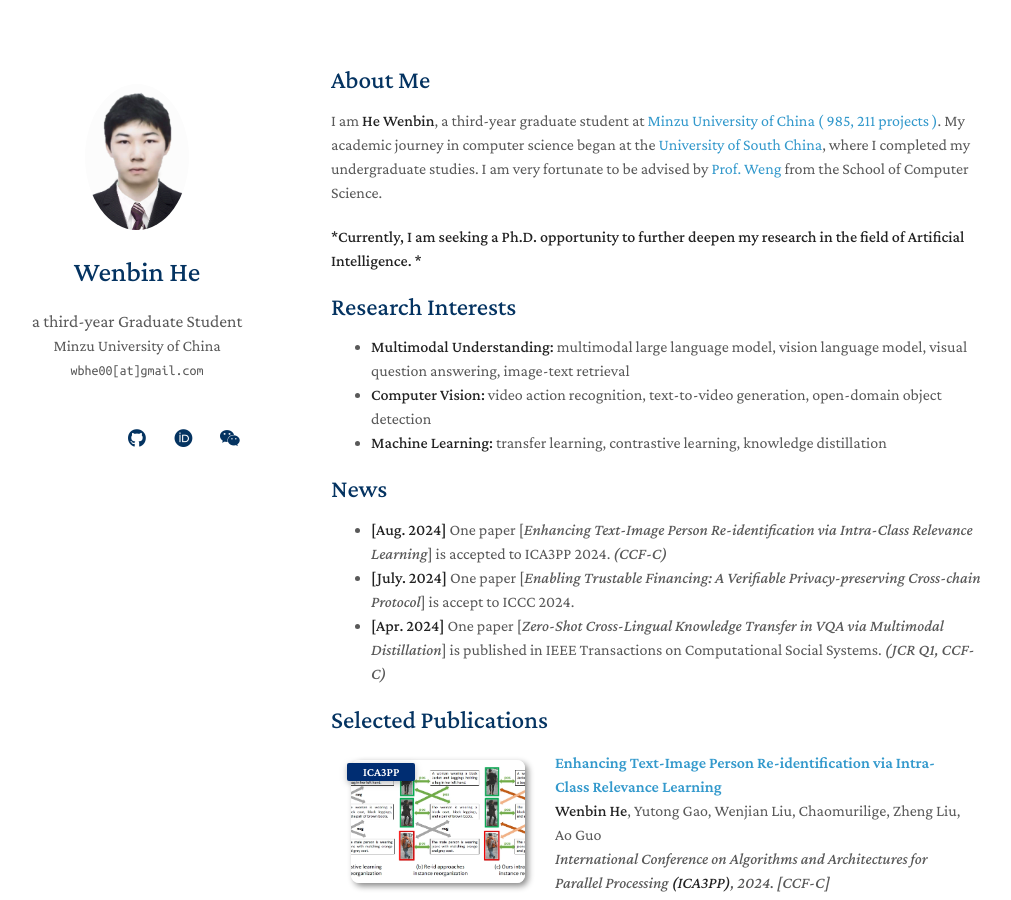
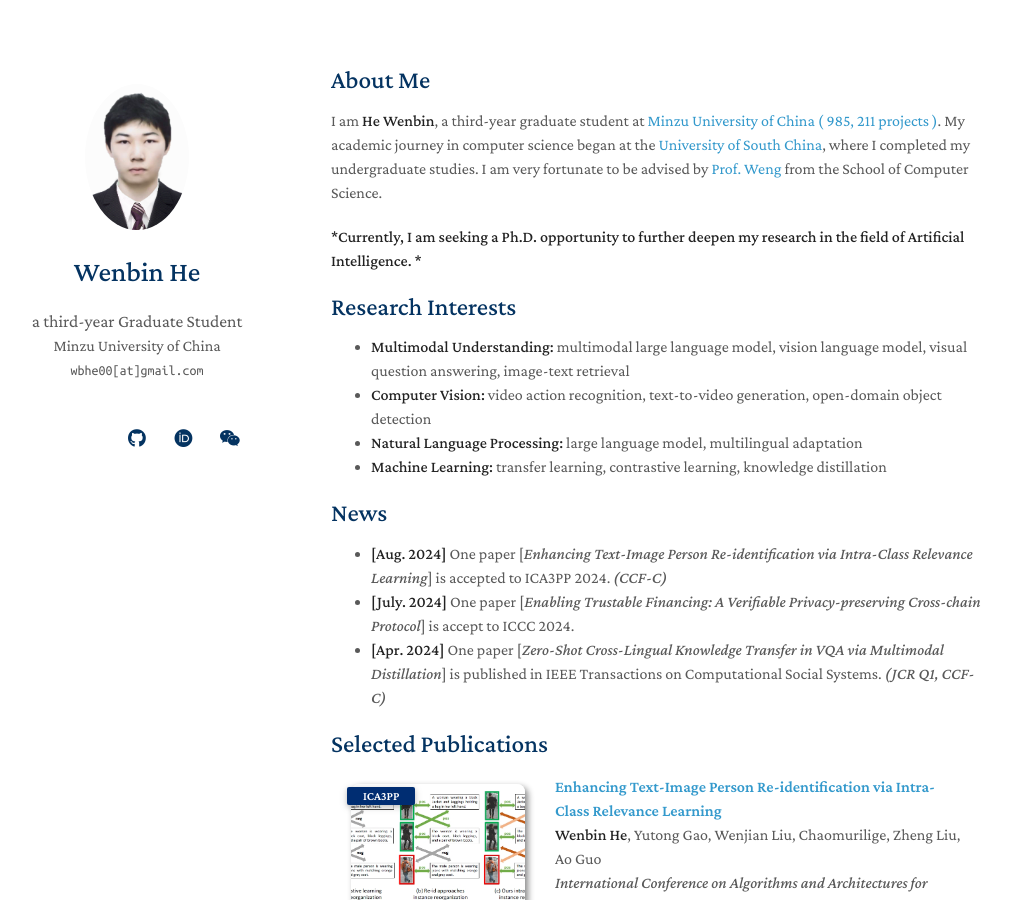
Before and after one commit to BbiHH/BbiHH.github.io, a Jekyll site: the page built from index.md, in a window 1280 px wide and 900 px high. Shown: the whole window, without its empty margins (139-1150 px from the left). Built offline with Jekyll 4.4.1, drawn with Linux system fonts in a browser that asks for light colours; a style sheet for code colours, icons or effects is not loaded; our own code applies the rules of GitHub Pages for plain Markdown files.

Commit message:
Update index.md

```diff
--- a/index.md
+++ b/index.md
@@ -14,6 +14,7 @@ I am **He Wenbin**, a third-year graduate student at [Minzu University of China
 
 - **Multimodal Understanding:** multimodal large language model, vision language model, visual question answering, image-text retrieval
 - **Computer Vision:** video action recognition, text-to-video generation, open-domain object detection
+- **Natural Language Processing:** large language model, multilingual adaptation
 - **Machine Learning:** transfer learning, contrastive learning, knowledge distillation
 
 ## News
```
